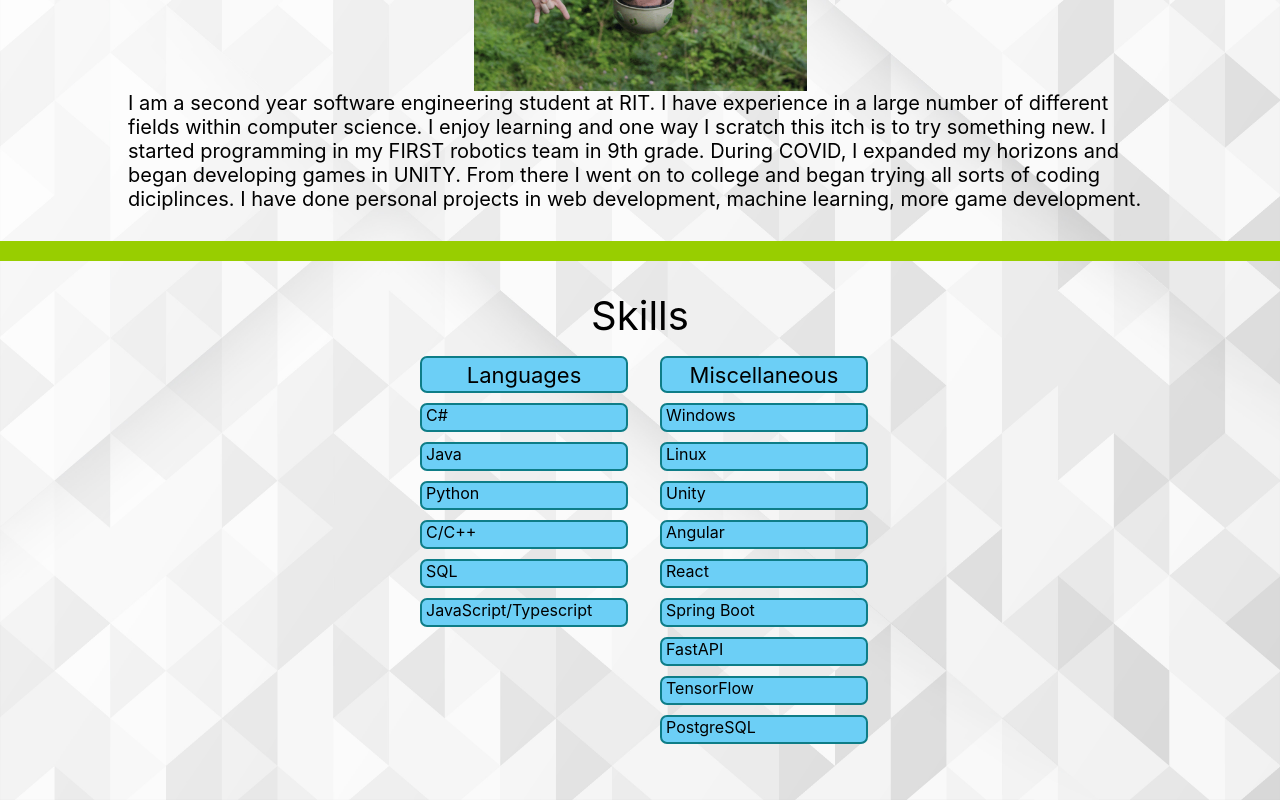
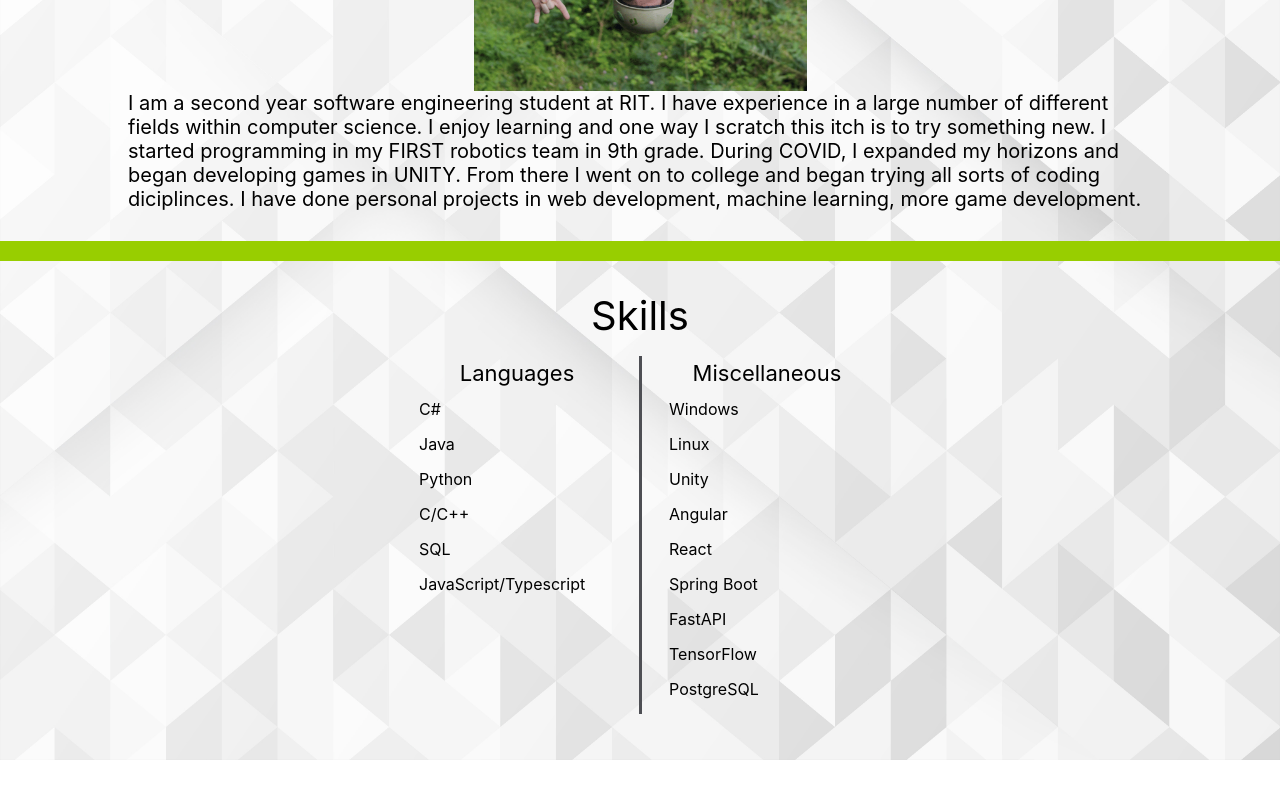
Before and after one commit to DannyGramowski/resume-site, a React (Create React App) app in the folder site/: page / in a window 1280 px wide. Shown: the part 571-1371 px from the top of the page. After the commit the page ends 1331 px from the top, so only its background shows below. Built offline with nearby package versions, Linux system fonts and the light colour scheme.

Commit message:
removed bubbles

```diff
--- a/site/src/MainPage.css
+++ b/site/src/MainPage.css
@@ -38,7 +38,6 @@
 
 .skills-section-container {
     margin: 30px 0px 30px;
-
 }
 
 .skills-text {
@@ -53,10 +52,27 @@
 .skills-col {
     max-width: 200px;
     padding-left: 0;
+    /* border: 3px solid #4e4f54 ;
+    border-radius: 10px; */
 }
 
 .skill-filler {
     max-width: 250px;
+    min-width: 50px;
+    display: flex;
+    justify-content: center;
+    padding-inline-start: 0px;
+    border-radius: 5px;
+}
+
+.skill-filler-background-container {
+    height: 100%;
+}
+
+.skill-filler-background {
+    width: 3px;
+    background-color: #4e4f54;
+    height: 100%;
 }
 
 .skill-header {
@@ -74,13 +90,13 @@
 
 .skill-item {
     list-style-type: none;
-    background-color: var(--blue);
+    /* background-color: var(--blue); */
     margin-bottom: 10px;
     height: 25px;
-    border-radius: 7px;
+    /* border-radius: 7px;
     border-color: rgb(14, 125, 135);
     border-style: solid;
-    border-width: 2px;
+    border-width: 2px; */
     width: 100%;
 }
 
@@ -106,7 +122,7 @@
 }
 
 .right-tooltip {
-    left: 105%;
+    left: 50%;
 
 }
 
--- a/site/src/MainPage.js
+++ b/site/src/MainPage.js
@@ -69,6 +69,9 @@ export class MainPage extends Component {
                                     </ListGroup>
 
                                     <ListGroup className="skill-filler" >
+                                        <Container className="center skill-filler-background-container">
+                                            <Container className="skill-filler-background"></Container>
+                                        </Container>
                                         {/* create empty space */}
                                     </ListGroup>
 
```
